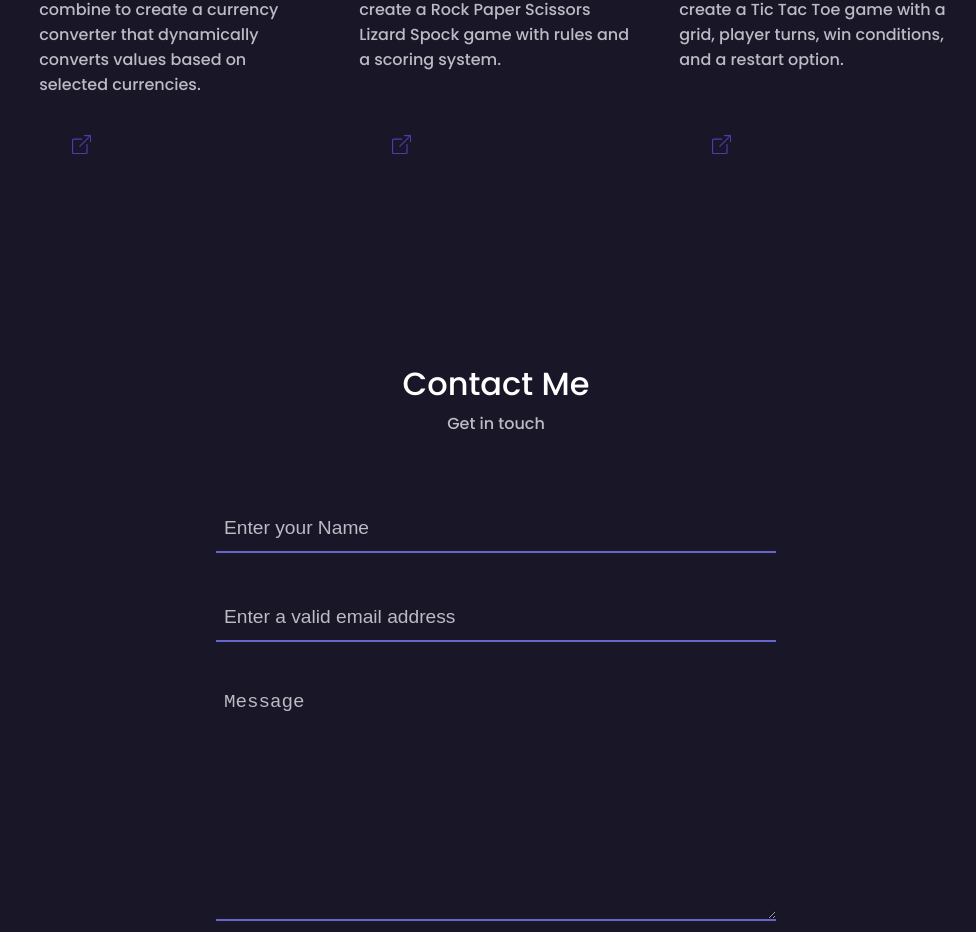
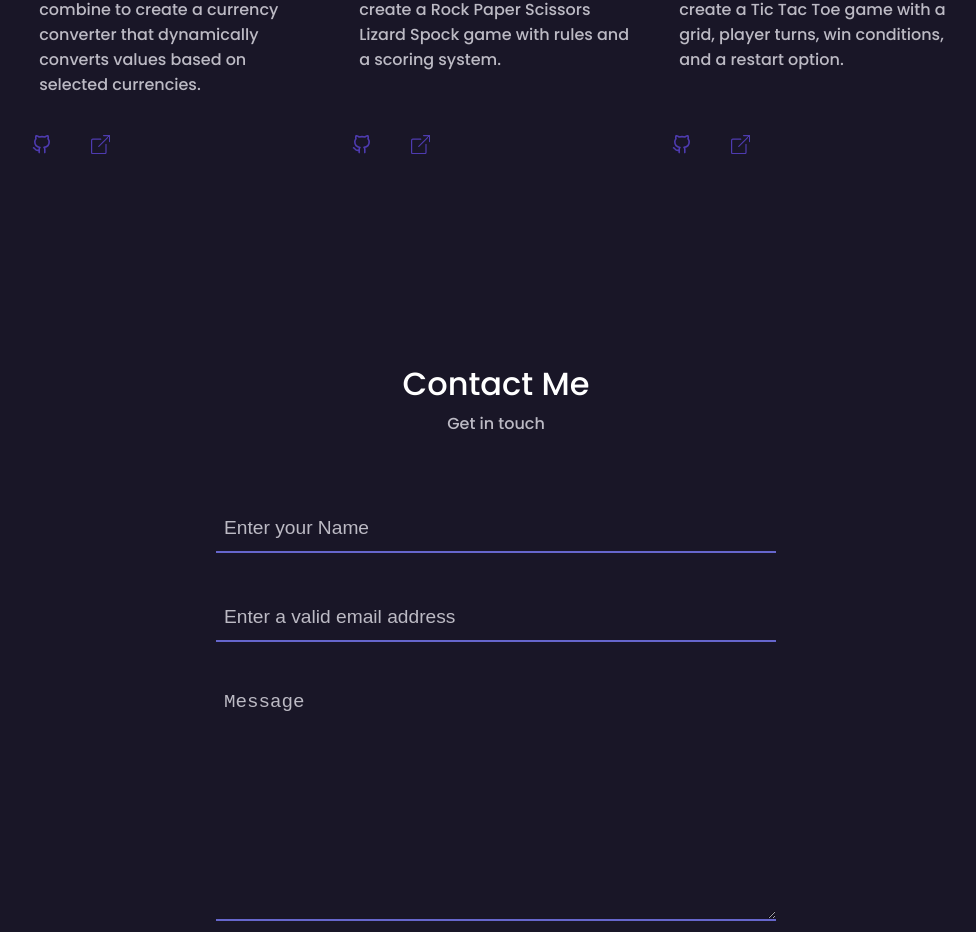
Before and after one commit to RajkumarRaja06/portfolio, a React (Create React App) app: page / in a window 1280 px wide. Shown: the part 3456-4388 px from the top of the page, without its empty margins (144-1120 px from the left). Built offline with nearby package versions, Linux system fonts and the light colour scheme; the HTML template or start-up script is replaced by a standard one.

Commit message:
add icon in btn

```diff
--- a/src/component/SliderPortfolio.js
+++ b/src/component/SliderPortfolio.js
@@ -57,7 +57,9 @@ const SliderPortfolio = () => {
               <div className='slider-data-description'>{description}</div>
               <div className='slider-data-btn'>
                 <a href={code} target='blank' className='gitHub-icon'>
-                  <button className='portfolio-project-github-btn'></button>
+                  <button className='portfolio-project-github-btn'>
+                    <FiGithub />
+                  </button>
                 </a>
                 <a href={demo} target='blank' className='demo-icon'>
                   <button className='portfolio-project-host-btn'>
```
